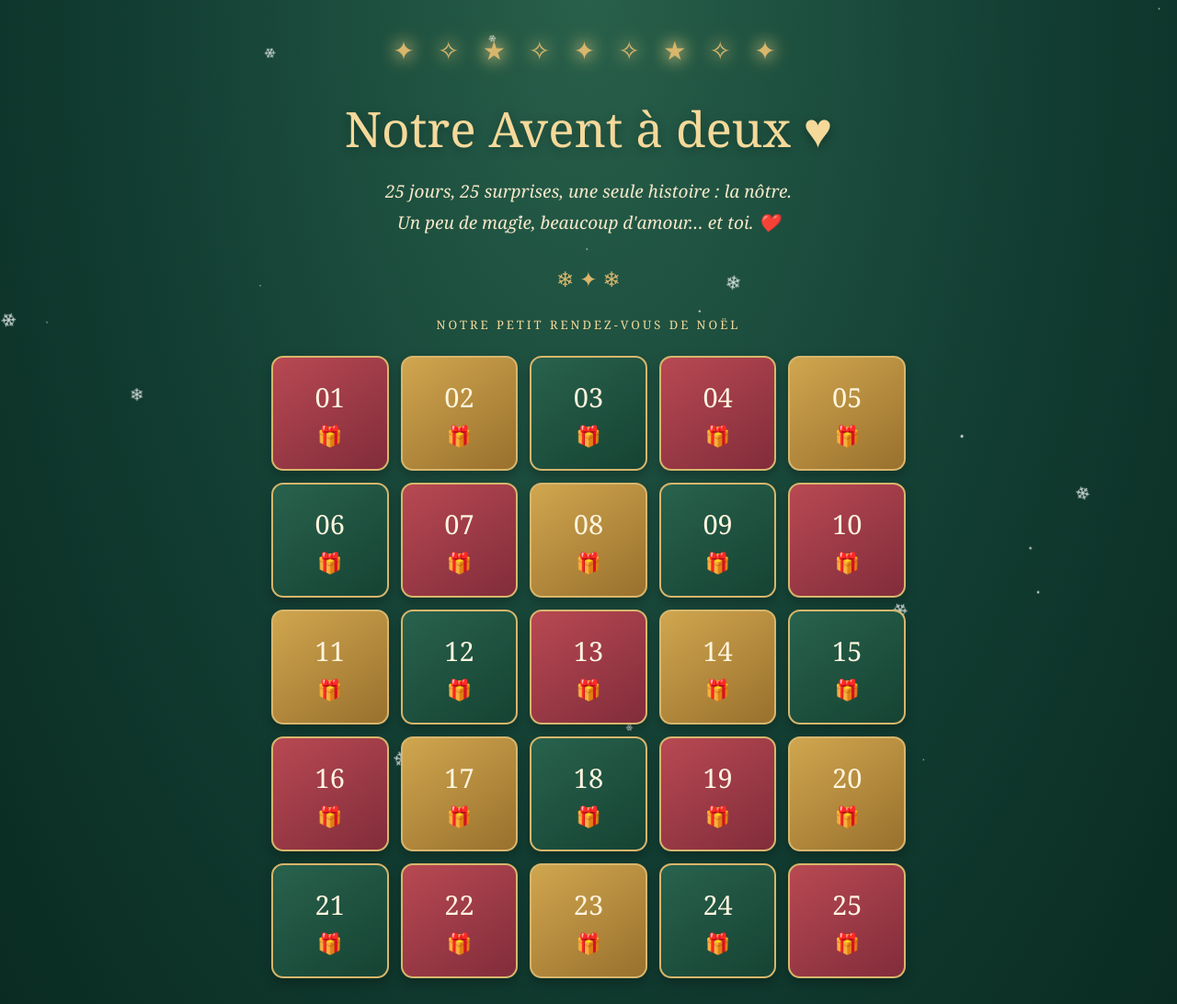
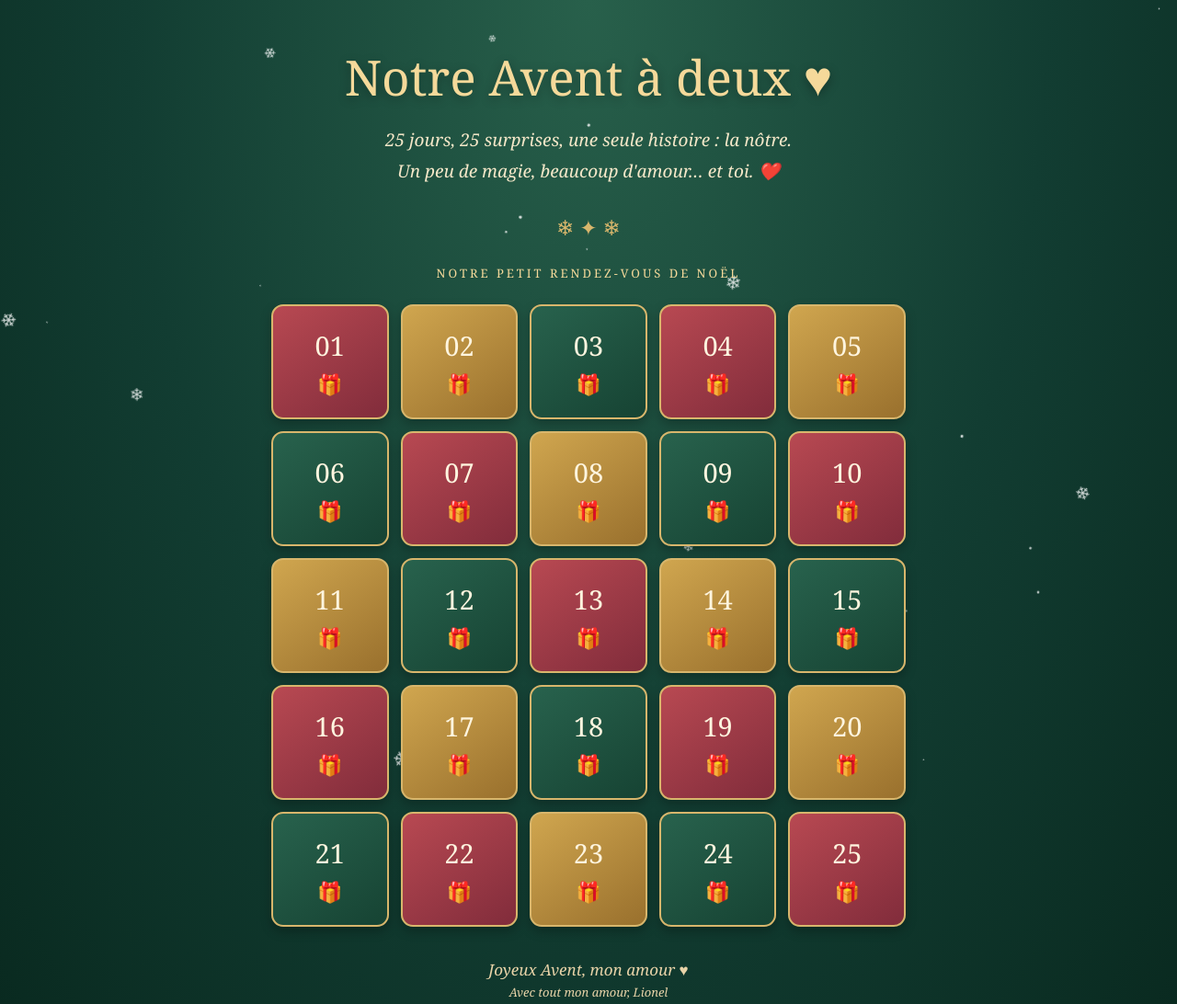
Before and after one commit to lionelheumel-del/notre-avent, a plain HTML site: page index.html in a window 1280 px wide. Shown: the top 1092 px of the page at 92% size. Drawn offline with Linux system fonts and the light colour scheme.

Commit message:
Update index.html

```diff
--- a/index.html
+++ b/index.html
@@ -250,8 +250,6 @@ h1 {
 <body>
 
 <main class="container">
-
-  <div class="garland">✦ ✧ ★ ✧ ✦ ✧ ★ ✧ ✦</div>
 
   <h1>Notre Avent à deux ♥</h1>
 
```
